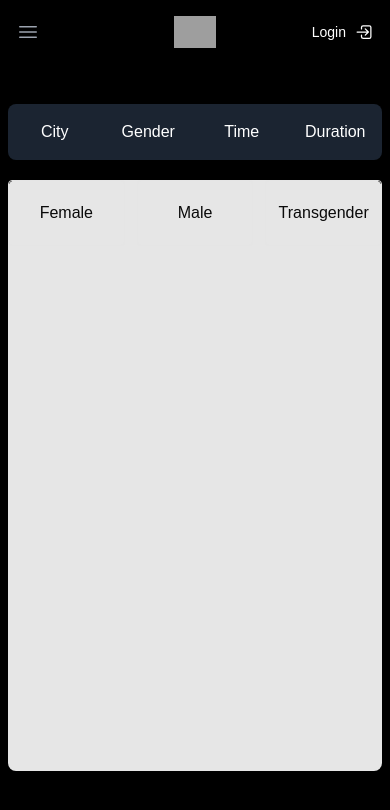
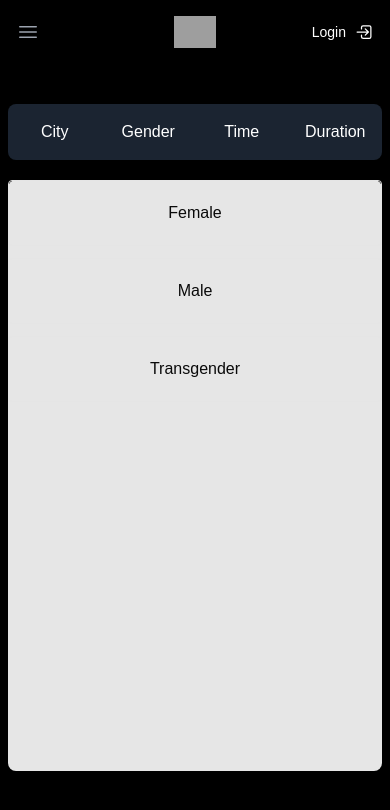
Before and after one commit to MauriceDev1/esc, a Next.js app: page /book/gender in a window 390 px wide. Shown: the top 810 px of the page. Built offline with nearby package versions, Linux system fonts and the light colour scheme; grey boxes are pictures that could not be loaded.

Commit message:
fix the mobile screen

```diff
--- a/app/(root)/book/gender/page.tsx
+++ b/app/(root)/book/gender/page.tsx
@@ -28,7 +28,7 @@ const Gender = () => {
   };
 
   return (
-    <div className="w-full flex gap-3 md:gap-5">
+    <div className="w-full flex flex-wrap gap-3 md:gap-5">
       {Genders.map((g, i) => (
         <button
           key={i}
```
